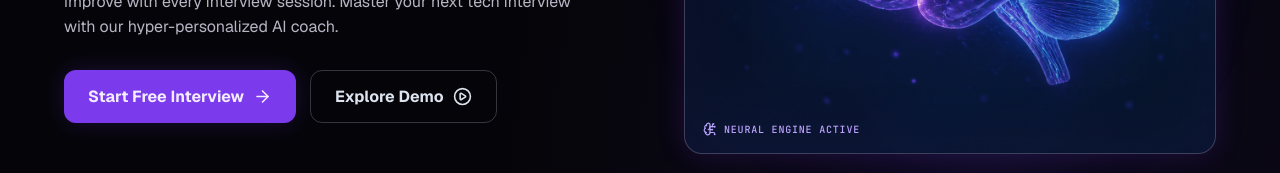
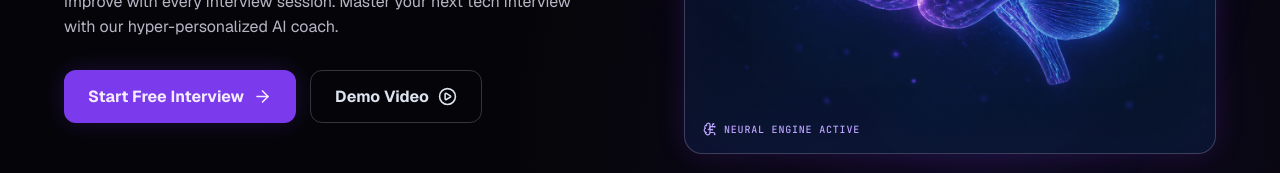
Before and after one commit to kushwaha-himanshu/Interview_plateform, a React (Vite) app in the folder frontend/: page / in a window 1280 px wide. Shown: the part 463-636 px from the top of the page. Built offline with nearby package versions, Linux system fonts and the light colour scheme; no server answers.

Commit message:
Add demo video

```diff
--- a/frontend/src/pages/Landing.jsx
+++ b/frontend/src/pages/Landing.jsx
@@ -64,8 +64,8 @@ export default function Landing() {
                   Start Free Interview <ArrowRight size={19} />
                 </Link>
               )}
-              <a className="secondary-button" href="#features">
-                Explore Demo <PlayCircle size={19} />
+              <a className="secondary-button" href="https://drive.google.com/file/d/1frUB8FBv_S87mV0AXHZOWxXe-0sN8ZG2/view?usp=sharing">
+                Demo Video <PlayCircle size={19} />
               </a>
             </div>
           </motion.div>
```
